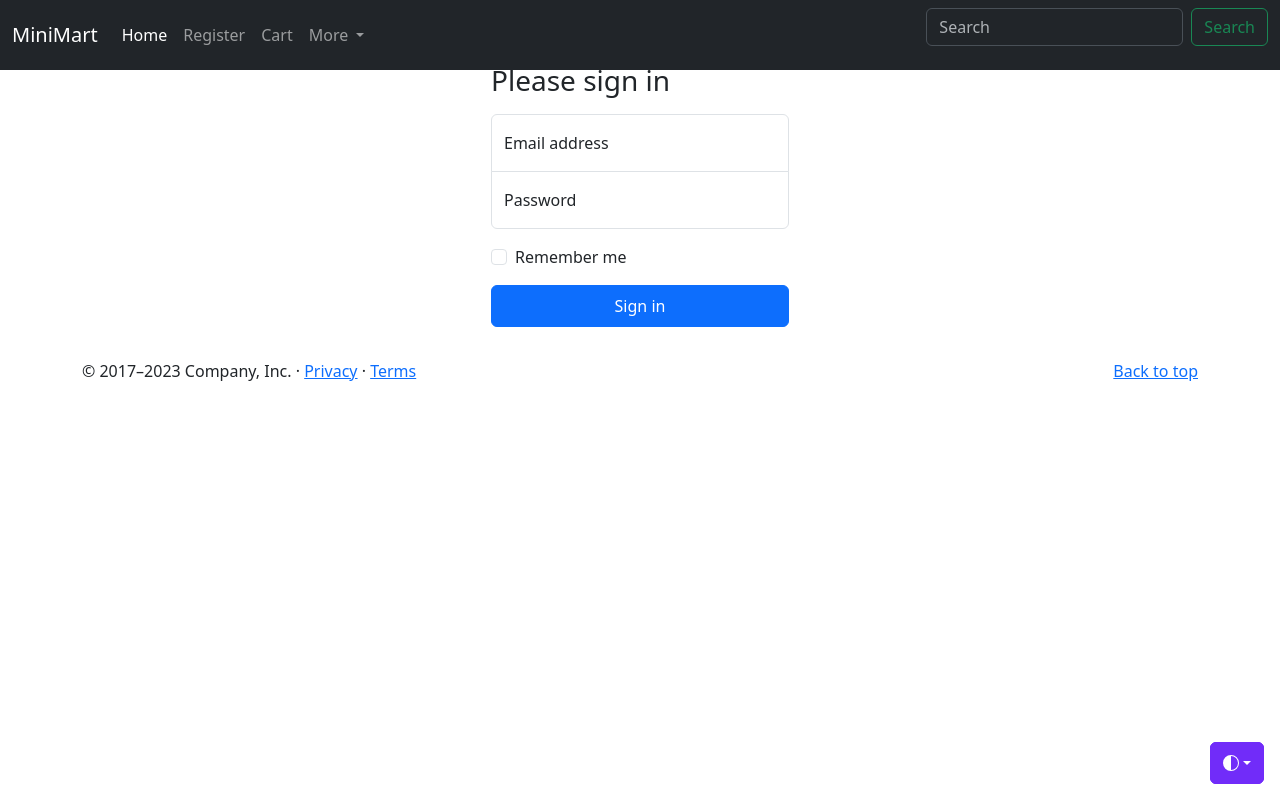
After one commit to Mirzzie/P1-django, a Django app: page /login/ in a window 1280 px wide. The commit adds this page. Run offline with Django 4.2, Linux system fonts and the light colour scheme.

Commit message:
login page created

```diff
--- /dev/null
+++ b/p1/app/templates/login.html
@@ -0,0 +1,81 @@
+{% extends "base.html" %}
+{% load static %}
+{% block content %}
+<link href="{% static '/css/style.css' %}" rel="stylesheet">
+
+  <svg xmlns="http://www.w3.org/2000/svg" class="d-none">
+    <symbol id="check2" viewBox="0 0 16 16">
+      <path d="M13.854 3.646a.5.5 0 0 1 0 .708l-7 7a.5.5 0 0 1-.708 0l-3.5-3.5a.5.5 0 1 1 .708-.708L6.5 10.293l6.646-6.647a.5.5 0 0 1 .708 0z"/>
+    </symbol>
+    <symbol id="circle-half" viewBox="0 0 16 16">
+      <path d="M8 15A7 7 0 1 0 8 1v14zm0 1A8 8 0 1 1 8 0a8 8 0 0 1 0 16z"/>
+    </symbol>
+    <symbol id="moon-stars-fill" viewBox="0 0 16 16">
+      <path d="M6 .278a.768.768 0 0 1 .08.858 7.208 7.208 0 0 0-.878 3.46c0 4.021 3.278 7.277 7.318 7.277.527 0 1.04-.055 1.533-.16a.787.787 0 0 1 .81.316.733.733 0 0 1-.031.893A8.349 8.349 0 0 1 8.344 16C3.734 16 0 12.286 0 7.71 0 4.266 2.114 1.312 5.124.06A.752.752 0 0 1 6 .278z"/>
+      <path d="M10.794 3.148a.217.217 0 0 1 .412 0l.387 1.162c.173.518.579.924 1.097 1.097l1.162.387a.217.217 0 0 1 0 .412l-1.162.387a1.734 1.734 0 0 0-1.097 1.097l-.387 1.162a.217.217 0 0 1-.412 0l-.387-1.162A1.734 1.734 0 0 0 9.31 6.593l-1.162-.387a.217.217 0 0 1 0-.412l1.162-.387a1.734 1.734 0 0 0 1.097-1.097l.387-1.162zM13.863.099a.145.145 0 0 1 .274 0l.258.774c.115.346.386.617.732.732l.774.258a.145.145 0 0 1 0 .274l-.774.258a1.156 1.156 0 0 0-.732.732l-.258.774a.145.145 0 0 1-.274 0l-.258-.774a1.156 1.156 0 0 0-.732-.732l-.774-.258a.145.145 0 0 1 0-.274l.774-.258c.346-.115.617-.386.732-.732L13.863.1z"/>
+    </symbol>
+    <symbol id="sun-fill" viewBox="0 0 16 16">
+      <path d="M8 12a4 4 0 1 0 0-8 4 4 0 0 0 0 8zM8 0a.5.5 0 0 1 .5.5v2a.5.5 0 0 1-1 0v-2A.5.5 0 0 1 8 0zm0 13a.5.5 0 0 1 .5.5v2a.5.5 0 0 1-1 0v-2A.5.5 0 0 1 8 13zm8-5a.5.5 0 0 1-.5.5h-2a.5.5 0 0 1 0-1h2a.5.5 0 0 1 .5.5zM3 8a.5.5 0 0 1-.5.5h-2a.5.5 0 0 1 0-1h2A.5.5 0 0 1 3 8zm10.657-5.657a.5.5 0 0 1 0 .707l-1.414 1.415a.5.5 0 1 1-.707-.708l1.414-1.414a.5.5 0 0 1 .707 0zm-9.193 9.193a.5.5 0 0 1 0 .707L3.05 13.657a.5.5 0 0 1-.707-.707l1.414-1.414a.5.5 0 0 1 .707 0zm9.193 2.121a.5.5 0 0 1-.707 0l-1.414-1.414a.5.5 0 0 1 .707-.707l1.414 1.414a.5.5 0 0 1 0 .707zM4.464 4.465a.5.5 0 0 1-.707 0L2.343 3.05a.5.5 0 1 1 .707-.707l1.414 1.414a.5.5 0 0 1 0 .708z"/>
+    </symbol>
+  </svg>
+
+  <div class="dropdown position-fixed bottom-0 end-0 mb-3 me-3 bd-mode-toggle">
+    <button class="btn btn-bd-primary py-2 dropdown-toggle d-flex align-items-center"
+            id="bd-theme"
+            type="button"
+            aria-expanded="false"
+            data-bs-toggle="dropdown"
+            aria-label="Toggle theme (auto)">
+      <svg class="bi my-1 theme-icon-active" width="1em" height="1em"><use href="#circle-half"></use></svg>
+      <span class="visually-hidden" id="bd-theme-text">Toggle theme</span>
+    </button>
+    <ul class="dropdown-menu dropdown-menu-end shadow" aria-labelledby="bd-theme-text">
+      <li>
+        <button type="button" class="dropdown-item d-flex align-items-center" data-bs-theme-value="light" aria-pressed="false">
+          <svg class="bi me-2 opacity-50 theme-icon" width="1em" height="1em"><use href="#sun-fill"></use></svg>
+          Light
+          <svg class="bi ms-auto d-none" width="1em" height="1em"><use href="#check2"></use></svg>
+        </button>
+      </li>
+      <li>
+        <button type="button" class="dropdown-item d-flex align-items-center" data-bs-theme-value="dark" aria-pressed="false">
+          <svg class="bi me-2 opacity-50 theme-icon" width="1em" height="1em"><use href="#moon-stars-fill"></use></svg>
+          Dark
+          <svg class="bi ms-auto d-none" width="1em" height="1em"><use href="#check2"></use></svg>
+        </button>
+      </li>
+      <li>
+        <button type="button" class="dropdown-item d-flex align-items-center active" data-bs-theme-value="auto" aria-pressed="true">
+          <svg class="bi me-2 opacity-50 theme-icon" width="1em" height="1em"><use href="#circle-half"></use></svg>
+          Auto
+          <svg class="bi ms-auto d-none" width="1em" height="1em"><use href="#check2"></use></svg>
+        </button>
+      </li>
+    </ul>
+  </div>
+
+
+<main class="form-signin w-100 m-auto">
+<form>
+  <h1 class="h3 mb-3 fw-normal">Please sign in</h1>
+
+  <div class="form-floating">
+    <input type="email" class="form-control" id="floatingInput" placeholder="name@example.com">
+    <label for="floatingInput">Email address</label>
+  </div>
+  <div class="form-floating">
+    <input type="password" class="form-control" id="floatingPassword" placeholder="Password">
+    <label for="floatingPassword">Password</label>
+  </div>
+
+  <div class="form-check text-start my-3">
+    <input class="form-check-input" type="checkbox" value="remember-me" id="flexCheckDefault">
+    <label class="form-check-label" for="flexCheckDefault">
+      Remember me
+    </label>
+  </div>
+  <button class="btn btn-primary w-100 py-2" type="submit">Sign in</button>
+</form>
+</main>
+
+  {% endblock %}
--- a/p1/app/urls.py
+++ b/p1/app/urls.py
@@ -3,4 +3,5 @@ from . import views
 urlpatterns = [
     path('', views.index, name='index'),
     path('register/',views.register, name='register'),
+    path('login/',views.login, name='login')
 ]
--- a/p1/app/views.py
+++ b/p1/app/views.py
@@ -15,3 +15,5 @@ def register(request):
         City = request.post['City']
         State = request.post['State']
     return render(request, 'register.html')
+def login(request):
+    return render(request, 'login.html')
--- a/p1/static/css/style.css
+++ b/p1/static/css/style.css
@@ -102,3 +102,29 @@ body {
   border-top-right-radius: 0;
 }
 /*endof registration css*/
+
+/*login css*/
+
+.form-signin {
+    max-width: 330px;
+    padding: 1rem;
+  }
+
+  .form-signin .form-floating:focus-within {
+    z-index: 2;
+  }
+
+
+  .form-signin input[type="email"] {
+    margin-bottom: -1px;
+    border-bottom-right-radius: 0;
+    border-bottom-left-radius: 0;
+  }
+
+  .form-signin input[type="password"] {
+    margin-bottom: 10px;
+    border-top-left-radius: 0;
+    border-top-right-radius: 0;
+  }
+
+  /*end login css*/
```
